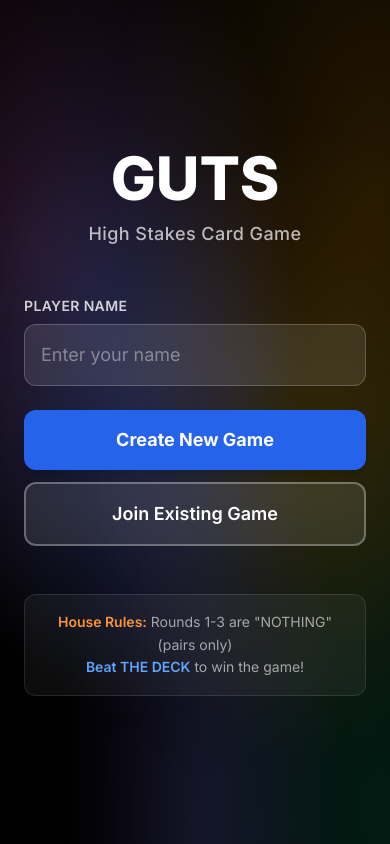
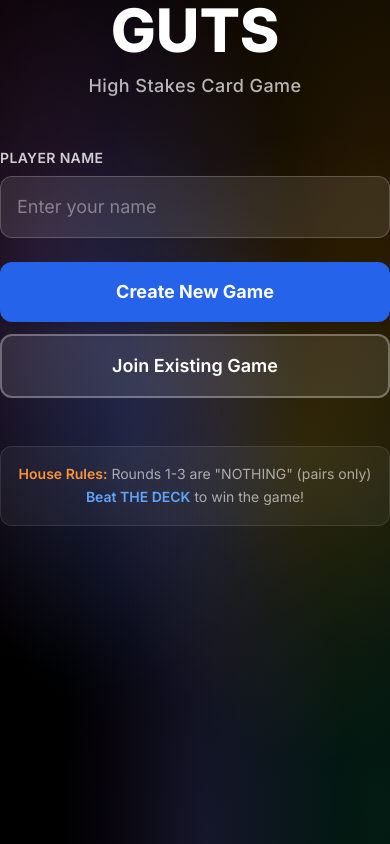
Before and after one commit to ben-thomas20/GUTS, a React (Vite) app in the folder frontend/: page / in a window 390 px wide. Built offline with nearby package versions, Linux system fonts and the light colour scheme; no server answers.

Commit message:
Fix mobile layout: make scrollable, optimize for iPhone, change showdown to top/bottom layout

```diff
--- a/frontend/index.html
+++ b/frontend/index.html
@@ -2,7 +2,7 @@
 <html lang="en">
   <head>
     <meta charset="UTF-8" />
-    <meta name="viewport" content="width=device-width, initial-scale=1, maximum-scale=1, user-scalable=no" />
+    <meta name="viewport" content="width=device-width, initial-scale=1, maximum-scale=1, user-scalable=no, viewport-fit=cover" />
     <meta name="apple-mobile-web-app-capable" content="yes" />
     <meta name="apple-mobile-web-app-status-bar-style" content="black-translucent" />
     <link rel="preconnect" href="https://fonts.googleapis.com">
--- a/frontend/src/App.jsx
+++ b/frontend/src/App.jsx
@@ -30,9 +30,11 @@ function App() {
   }
 
   return (
-    <div className="w-screen h-screen bg-black overflow-hidden gradient-mesh">
-      {renderScreen()}
-      <Notification />
+    <div className="w-full min-h-screen bg-black gradient-mesh safe-area-padding">
+      <div className="w-full min-h-screen flex flex-col">
+        {renderScreen()}
+        <Notification />
+      </div>
     </div>
   )
 }
--- a/frontend/src/components/GameEnd.jsx
+++ b/frontend/src/components/GameEnd.jsx
@@ -14,7 +14,7 @@ export default function GameEnd() {
   const winner = finalStandings[0]
 
   return (
-    <div className="h-full flex flex-col p-6 safe-area-padding">
+    <div className="min-h-full flex flex-col p-6 pb-8 safe-area-padding">
       {/* Winner Announcement */}
       <div className="flex-shrink-0 text-center mb-8">
         <h1 className="text-6xl font-black mb-3">🎉</h1>
--- a/frontend/src/components/GameRoom.jsx
+++ b/frontend/src/components/GameRoom.jsx
@@ -75,7 +75,7 @@ export default function GameRoom() {
   const showDeckShowdown = showdownData
 
   return (
-    <div className="h-full flex flex-col p-4 safe-area-padding">
+    <div className="min-h-full flex flex-col p-4 pb-6 safe-area-padding">
       {/* Header Info */}
       <div className="flex-shrink-0 grid grid-cols-3 gap-3 mb-4">
         <div className="bg-white/10 rounded-xl border border-white/20 p-4 text-center">
@@ -102,13 +102,13 @@ export default function GameRoom() {
       </div>
 
       {/* Main Content Area */}
-      <div className="flex-1 flex flex-col justify-center items-center overflow-hidden">
+      <div className="flex-1 flex flex-col justify-center items-center min-h-0">
         {showDeckShowdown ? (
-          <div className="w-full h-full">
+          <div className="w-full min-h-full">
             <DeckShowdown />
           </div>
         ) : showReveal ? (
-          <div className="w-full h-full overflow-y-auto">
+          <div className="w-full min-h-full overflow-y-auto">
             <RevealScreen />
           </div>
         ) : (
--- a/frontend/src/components/LandingPage.jsx
+++ b/frontend/src/components/LandingPage.jsx
@@ -28,7 +28,7 @@ export default function LandingPage() {
   }
 
   return (
-    <div className="h-full flex flex-col items-center justify-center p-6">
+    <div className="min-h-full flex flex-col items-center justify-center p-6 py-8 safe-area-padding">
       <div className="max-w-md w-full">
         {/* Title */}
         <div className="text-center mb-12">
--- a/frontend/src/components/Lobby.jsx
+++ b/frontend/src/components/Lobby.jsx
@@ -29,7 +29,7 @@ export default function Lobby() {
   }
 
   return (
-    <div className="h-full flex flex-col p-4 safe-area-padding">
+    <div className="min-h-full flex flex-col p-4 pb-6 safe-area-padding">
       {/* Header with Room Code */}
       <div className="flex-shrink-0 bg-white/10 rounded-xl border border-white/20 p-6 mb-4 shadow-xl">
         <div className="text-center">
--- a/frontend/src/index.css
+++ b/frontend/src/index.css
@@ -15,14 +15,17 @@ body {
   -webkit-font-smoothing: antialiased;
   -moz-osx-font-smoothing: grayscale;
   overscroll-behavior: none;
-  overflow: hidden;
+  overflow-x: hidden;
+  overflow-y: auto;
   background: #000000;
+  min-height: 100vh;
+  min-height: -webkit-fill-available; /* iOS Safari */
 }
 
 #root {
-  width: 100vw;
-  height: 100vh;
-  overflow: hidden;
+  width: 100%;
+  min-height: 100vh;
+  min-height: -webkit-fill-available; /* iOS Safari */
   background: #000000;
 }
 
@@ -39,6 +42,14 @@ body {
 /* Prevent pull-to-refresh */
 body {
   overscroll-behavior-y: contain;
+}
+
+/* Safe area padding for iPhone */
+.safe-area-padding {
+  padding-top: max(env(safe-area-inset-top), 0px);
+  padding-bottom: max(env(safe-area-inset-bottom), 0px);
+  padding-left: max(env(safe-area-inset-left), 0px);
+  padding-right: max(env(safe-area-inset-right), 0px);
 }
 
 /* Custom scrollbar for lists */
```
Also changed, not shown: frontend/src/components/DeckShowdown.jsx (+25 -27 lines).
